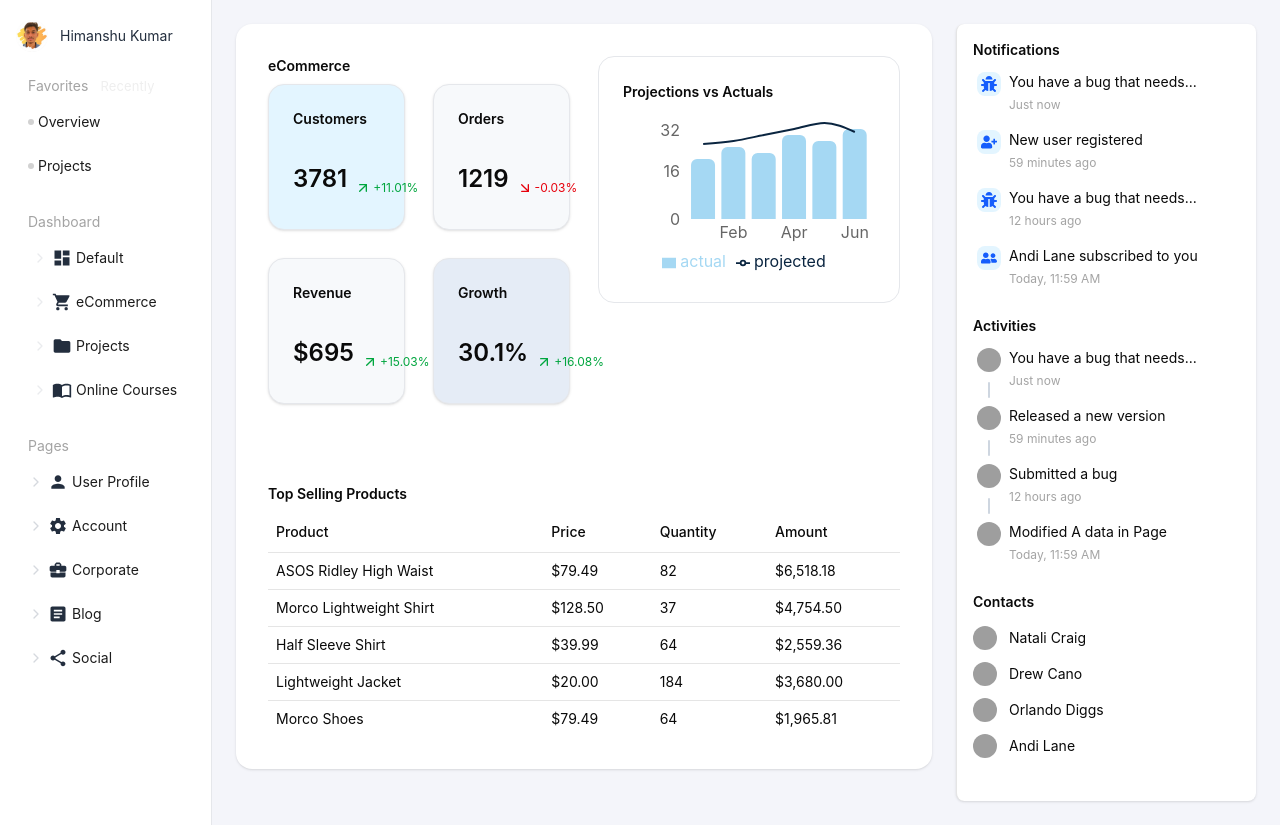
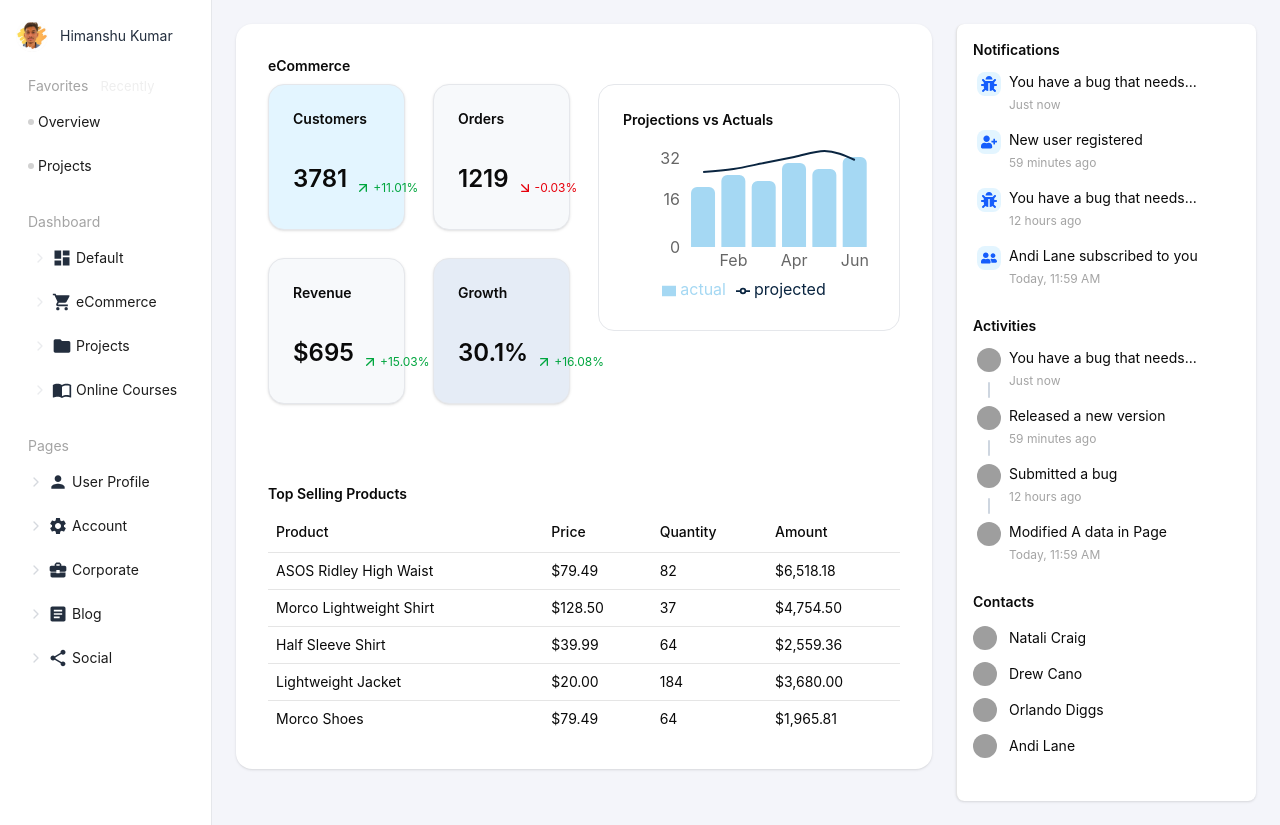
Before and after one commit to himanshu-mishu/juspay-ui-dashboard-assignment, a React (Vite) app: page / in a window 1280 px wide. Built offline with nearby package versions, Linux system fonts and the light colour scheme; grey boxes are pictures that could not be loaded.

Commit message:
chore : update alignment of ecommerce

```diff
--- a/src/App.jsx
+++ b/src/App.jsx
@@ -13,14 +13,14 @@ function App() {
         {/* Main dashboard content */}
         <div className="flex-1">
           <div className="bg-white rounded-2xl p-8 mb-8 shadow-sm">
-            <div className="flex gap-7 mb-10 items-start">
+            <h2 className="text-sm font-semibold mb-2">eCommerce</h2>
+            <div className="flex gap-7 mb-10 items-stretch">
               {/* KPI Cards left */}
-              <div className="w-1/2">
-                <h2 className="text-sm font-semibold mb-2">eCommerce</h2>
+              <div className="w-1/2 flex flex-col justify-between">
                 <KPICards />
               </div>
               {/* Chart right */}
-              <div className="w-1/2">
+              <div className="w-1/2 flex flex-col justify-between">
                 <ProjectionsGraph />
               </div>
             </div>
```
